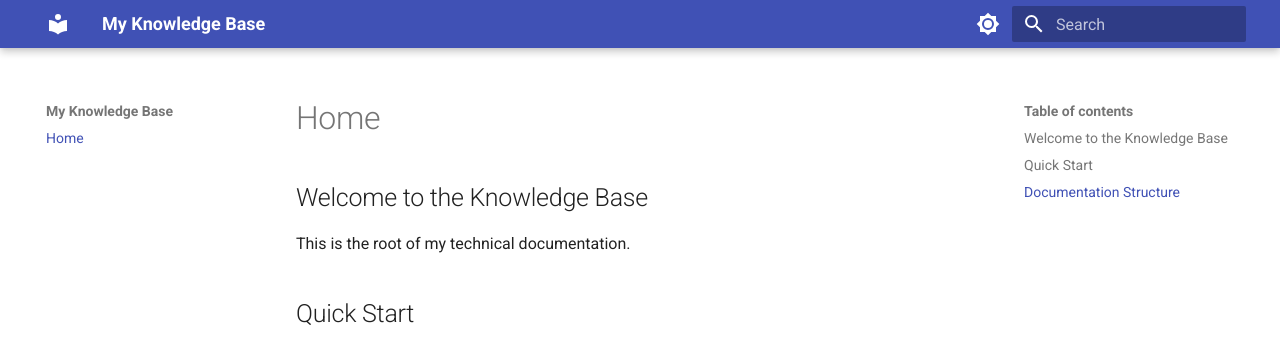
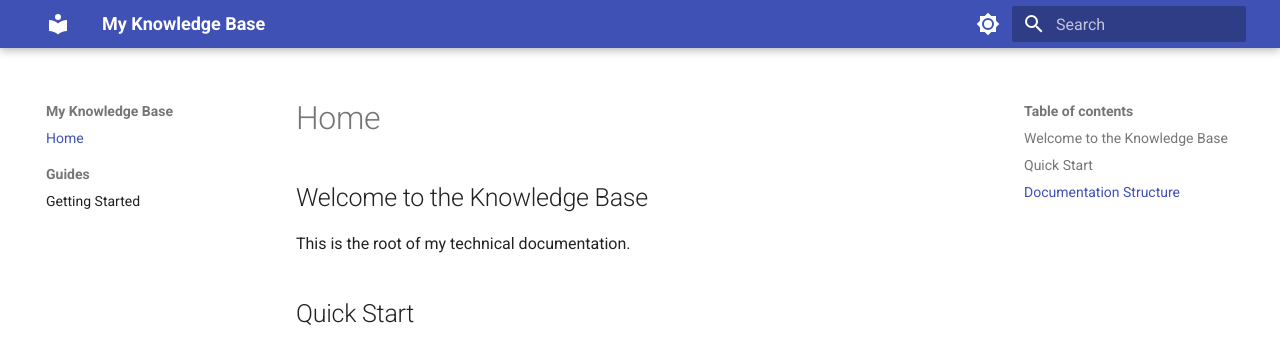
Before and after one commit to GooseHero99/Knowledge-base, an MkDocs documentation site: the page built from docs/index.md, in a window 1280 px wide. Shown: the top 350 px of the page. Built offline with MkDocs 1.6.1 and Material for MkDocs 9.7.7, drawn with Linux system fonts in a browser that asks for light colours.

Commit message:
Update mkdocs.yml
Link of guides for the navigation bar.

```diff
--- a/mkdocs.yml
+++ b/mkdocs.yml
@@ -28,3 +28,5 @@ plugins:
 
 nav:
   - Home: index.md
+  - Guides:
+    - Getting Started: Guides/Getting-Started.md
```
